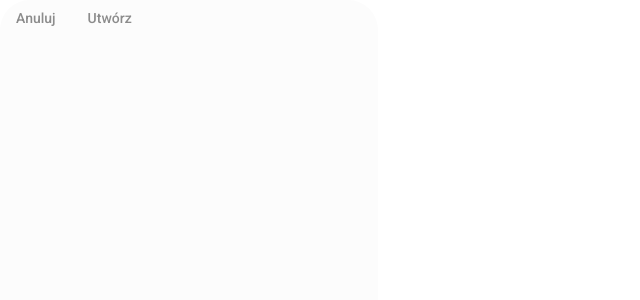
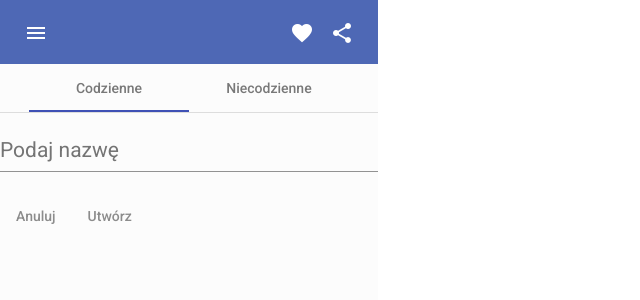
Before and after one commit to kfaldzinski/shoppinglists, an Angular app: page /new-shopping-list in a window 1280 px wide. Shown: the top 300 px of the page, without its empty margins (0-640 px from the left). Built offline with nearby package versions, Linux system fonts and the light colour scheme.

Commit message:
Toolbar, tab-group, form-field, button

```diff
--- a/src/app/app.component.html
+++ b/src/app/app.component.html
@@ -2,9 +2,7 @@
   <div class="phone-case">
     <div class="wallpaper">
       <div class="status-bar"></div>
-        <router-outlet></router-outlet>
       <div class="naw-bar"></div>
-        <router-outlet></router-outlet>
       <div class="page-content">
         <router-outlet></router-outlet>
       </div>
--- a/src/app/app.module.ts
+++ b/src/app/app.module.ts
@@ -10,6 +10,7 @@
 import { MatTabsModule } from '@angular/material/tabs';
 import { MatToolbarModule } from '@angular/material/toolbar';
 import { MatIconModule } from '@angular/material/icon';
+import { MatInputModule } from '@angular/material/input';
 
 
 @NgModule({
@@ -27,6 +28,7 @@
     MatTabsModule,
     MatToolbarModule,
     MatIconModule,
+    MatInputModule,
   ],
   providers: [],
   bootstrap: [AppComponent]
--- a/src/app/components/new-shopping-list/new-shopping-list.component.html
+++ b/src/app/components/new-shopping-list/new-shopping-list.component.html
@@ -1,3 +1,23 @@
+<mat-toolbar color="primary">
+  <button mat-icon-button class="example-icon" aria-label="Example icon-button with menu icon">
+    <mat-icon>menu</mat-icon>
+  </button>
+  <span class="example-spacer"></span>
+  <button mat-icon-button class="example-icon favorite-icon" aria-label="Example icon-button with heart icon">
+    <mat-icon>favorite</mat-icon>
+  </button>
+  <button mat-icon-button class="example-icon" aria-label="Example icon-button with share icon">
+    <mat-icon>share</mat-icon>
+  </button>
+</mat-toolbar>
+<mat-tab-group mat-align-tabs = "center">
+  <mat-tab label="Codzienne"></mat-tab>
+  <mat-tab label="Niecodzienne"></mat-tab>
+</mat-tab-group>
+<mat-form-field class="example-full-width">
+  <mat-label>Podaj nazwę</mat-label>
+  <input matInput>
+</mat-form-field>
 <div class="example-button-row">
     <button mat-button a [routerLink]="'/shopping-lists'" class="example-button-container">Anuluj</button>
     <button mat-button a [routerLink]="'/shopping-list-edit'" class="example-button-container">Utwórz</button>
--- a/src/app/components/new-shopping-list/new-shopping-list.component.scss
+++ b/src/app/components/new-shopping-list/new-shopping-list.component.scss
@@ -0,0 +1,17 @@
+.mat-toolbar {
+    background-color: #4e68b5;
+}
+
+.example-spacer {
+    flex: 1 1 auto;
+}
+
+.example-form {
+    min-width: 150px;
+    max-width: 500px;
+    width: 100%;
+}
+
+  .example-full-width {
+    width: 100%;
+}
```
